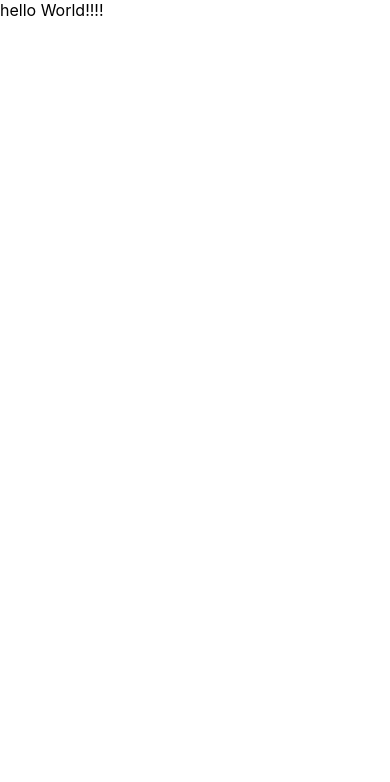
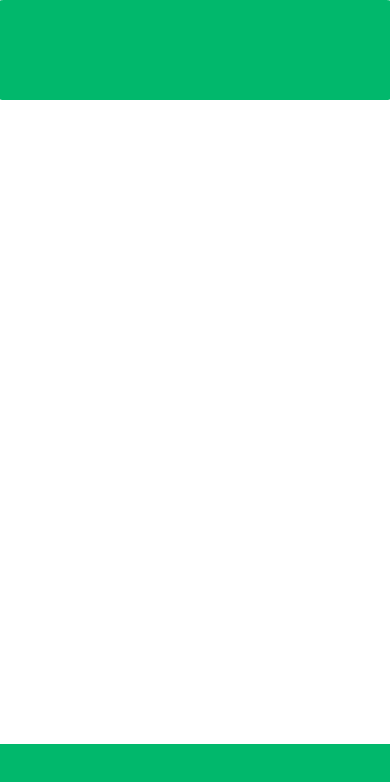
Before and after one commit to RuanMiguelGit/Paint-Calculator, a React (Create React App) app: page / in a window 390 px wide. Shown: the top 782 px of the page. Built offline with nearby package versions, Linux system fonts and the light colour scheme.

Commit message:
[First-Draft] - Add Footer and Header

```diff
--- a/src/App.js
+++ b/src/App.js
@@ -1,11 +1,12 @@
 import React from 'react'
 import Provider from './context/appProvider';
+import Main from './pages/Main';
 
 function App() {
   return (
     <div>
          <Provider>
-           hello World!!!!
+            <Main />
          </Provider>
     </div>
   );
--- /dev/null
+++ b/src/Styles/Main.css
@@ -0,0 +1,35 @@
+.header {
+    background-color:rgb(1, 184, 108);
+    border-radius: 1%;
+    padding: 50px 30px;
+    overflow: hidden;
+}
+
+.footer {
+    background-color:rgb(1, 184, 108);
+    bottom: 0;
+    left: 0;
+    position: fixed;
+    padding: 50px 30px;
+    text-align: center;
+    width: 100%;
+}
+
+@media screen and (max-width: 500px) {
+    .header  {
+      float: none;
+      display: block;
+      text-align: left;
+    }
+    .header-right {
+      float: none;
+    }
+    .footer  {
+        float: none;
+        display: block;
+        text-align: left;
+      }
+    .footer-right {
+        float: none;
+      }
+  }
--- /dev/null
+++ b/src/components/Footer.js
@@ -0,0 +1,16 @@
+import React from 'react';
+import PropTypes from 'prop-types';
+
+function Footer( { Style } ) {
+  return (
+    <div className={Style}>
+
+    </div>
+  );
+}
+
+export default Footer;
+
+Footer.propTypes = {
+    Style: PropTypes.string.isRequired,
+  };
--- /dev/null
+++ b/src/components/Header.js
@@ -0,0 +1,16 @@
+import React from 'react';
+import PropTypes from 'prop-types';
+
+function Header( { Style } ) {
+  return (
+    <div className={ Style }>
+
+    </div>
+  );
+}
+
+export default Header;
+
+Header.propTypes = {
+    Style: PropTypes.string.isRequired,
+  };
--- a/src/pages/Main.js
+++ b/src/pages/Main.js
@@ -1,9 +1,13 @@
 import React from 'react'
+import Footer from '../components/Footer';
+import Header from '../components/Header';
+import '../Styles/Main.css'
 
 function Main() {
   return (
     <div>
-      "Hello World!!!"
+      <Header Style='header' />
+      <Footer Style='footer'/>
     </div>
   );
 }
```
